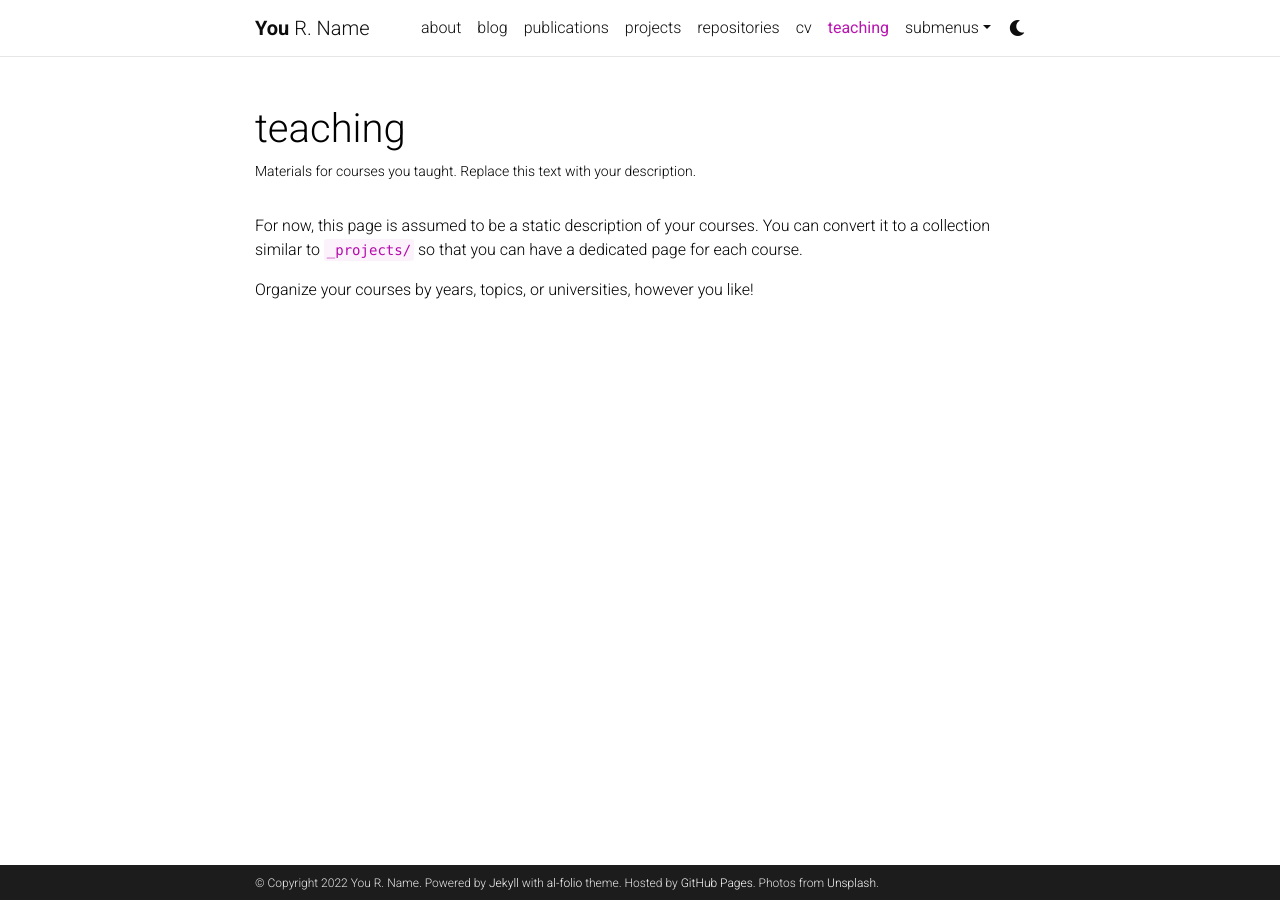
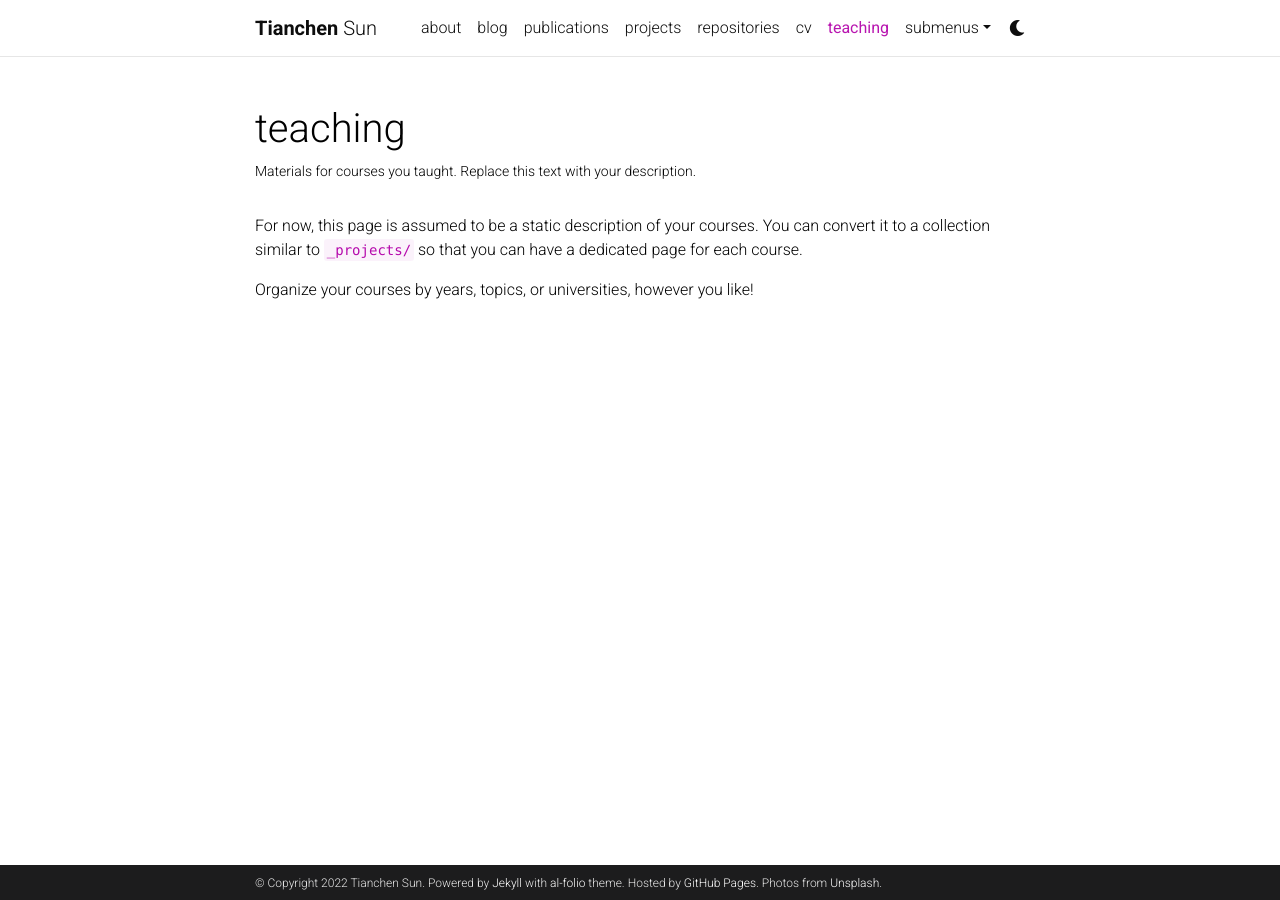
Before and after one commit to Tianchen-Sun/Tianchen_Sun.github.io, a Jekyll site: the page built from _pages/teaching.md, in a window 1280 px wide. Built offline with Jekyll 4.4.1, drawn with Linux system fonts in a browser that asks for light colours; comment, search, counter and statistics services are not loaded; a style sheet for code colours, icons or effects is not loaded.

Commit message:
change the name

```diff
--- a/_config.yml
+++ b/_config.yml
@@ -3,10 +3,10 @@
 # -----------------------------------------------------------------------------
 
 title: blank # the website title (if blank, full name will be used instead)
-first_name: You
-middle_name: R.
-last_name: Name
-email: you@example.com
+first_name: Tianchen
+middle_name:
+last_name: Sun
+email: tianchen.sun787@gmail.com
 description: > # the ">" symbol means to ignore newlines until "footer_text:"
   A simple, whitespace theme for academics. Based on [*folio](https://github.com/bogoli/-folio) design.
 footer_text: >
```
